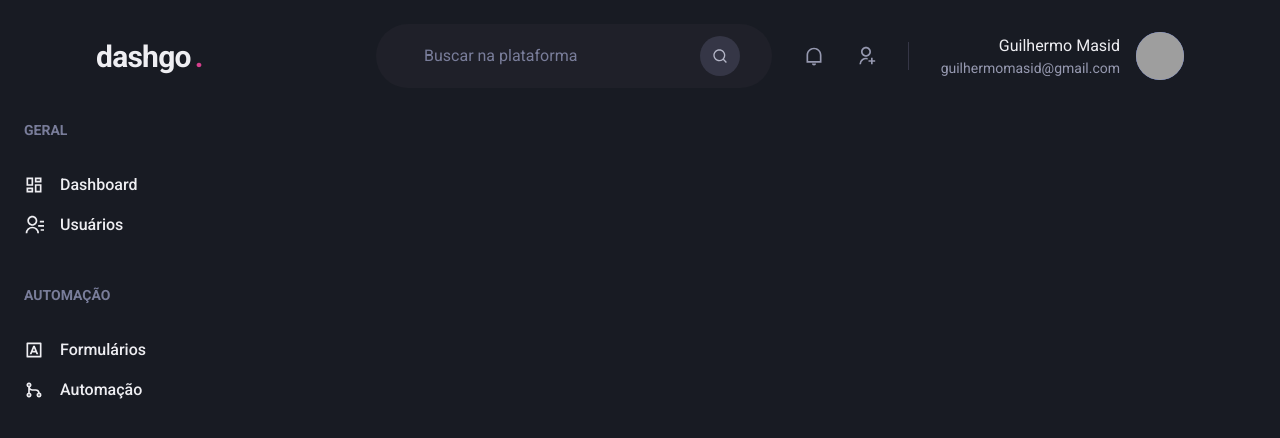
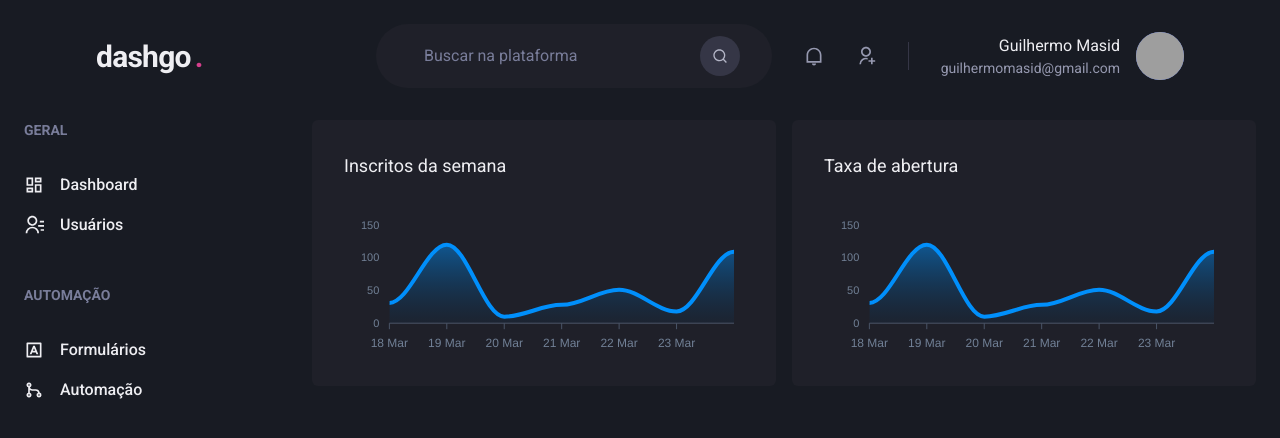
Before and after one commit to peguimasid/dashgo, a Next.js app: page /dashboard in a window 1280 px wide. Shown: the top 438 px of the page. Built offline with nearby package versions, Linux system fonts and the light colour scheme; grey boxes are pictures that could not be loaded.

Commit message:
dashboard page

```diff
--- a/package.json
+++ b/package.json
@@ -14,9 +14,11 @@
     "@emotion/react": "^11.8.2",
     "@emotion/styled": "^11.8.1",
     "@hookform/resolvers": "^2.8.8",
+    "apexcharts": "^3.33.2",
     "framer-motion": "^6.2.8",
     "next": "12.1.0",
     "react": "17.0.2",
+    "react-apexcharts": "^1.4.0",
     "react-dom": "17.0.2",
     "react-hook-form": "^7.27.1",
     "react-icons": "^4.3.1",
--- a/src/pages/dashboard.tsx
+++ b/src/pages/dashboard.tsx
@@ -1,7 +1,64 @@
-import { Flex } from '@chakra-ui/react';
+import { Box, Flex, SimpleGrid, Text, theme } from '@chakra-ui/react';
+import dynamic from 'next/dynamic';
 import { FunctionComponent } from 'react';
 import Header from '../components/Header';
 import Sidebar from '../components/Sidebar';
+
+import { ApexOptions } from 'apexcharts';
+
+const Chart = dynamic(() => import('react-apexcharts'), {
+  ssr: false,
+});
+
+const options: ApexOptions = {
+  chart: {
+    toolbar: {
+      show: false,
+    },
+    zoom: {
+      enabled: false,
+    },
+    foreColor: theme.colors.gray[500],
+  },
+  grid: {
+    show: false,
+  },
+  dataLabels: {
+    enabled: false,
+  },
+  tooltip: {
+    enabled: false,
+  },
+  xaxis: {
+    type: 'datetime',
+    axisBorder: {
+      color: theme.colors.gray[600],
+    },
+    axisTicks: {
+      color: theme.colors.gray[600],
+    },
+    categories: [
+      '2021-03-18T00:00:00.000Z',
+      '2021-03-19T00:00:00.000Z',
+      '2021-03-20T00:00:00.000Z',
+      '2021-03-21T00:00:00.000Z',
+      '2021-03-22T00:00:00.000Z',
+      '2021-03-23T00:00:00.000Z',
+      '2021-03-24T00:00:00.000Z',
+    ],
+  },
+  fill: {
+    opacity: 0.3,
+    type: 'gradient',
+    gradient: {
+      shade: 'dark',
+      opacityFrom: 0.7,
+      opacityTo: 0.3,
+    },
+  },
+};
+
+const series = [{ name: 'series1', data: [31, 120, 10, 28, 51, 18, 109] }];
 
 const Dashboard: FunctionComponent = () => {
   return (
@@ -10,6 +67,26 @@
 
       <Flex w="100%" my="6" maxW={1480} mx="auto" px="6">
         <Sidebar />
+
+        <SimpleGrid
+          flex="1"
+          gap="4"
+          minChildWidth="320px"
+          alignItems="flex-start"
+        >
+          <Box p="8" bg="gray.800" rounded="md" pb="4">
+            <Text fontSize="lg" mb="4">
+              Inscritos da semana
+            </Text>
+            <Chart type="area" height={160} options={options} series={series} />
+          </Box>
+          <Box p="8" bg="gray.800" rounded="md" pb="4">
+            <Text fontSize="lg" mb="4">
+              Taxa de abertura
+            </Text>
+            <Chart type="area" height={160} options={options} series={series} />
+          </Box>
+        </SimpleGrid>
       </Flex>
     </Flex>
   );
```
Also changed, not shown: 1 other file (tests, documents, lock files or other folders).
